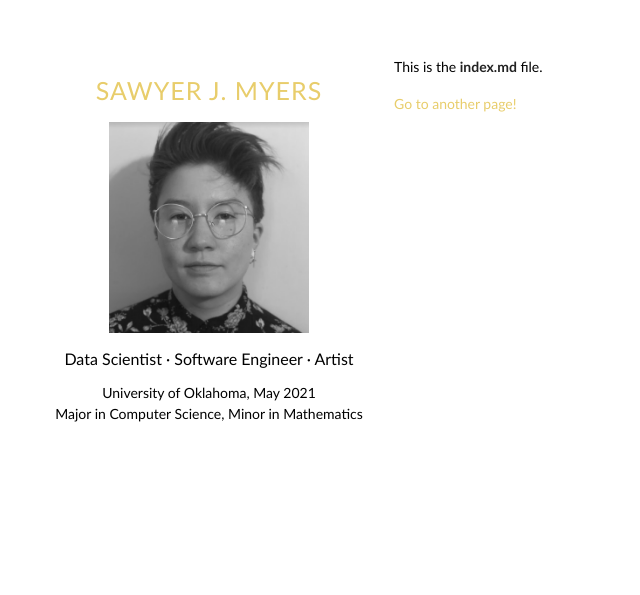
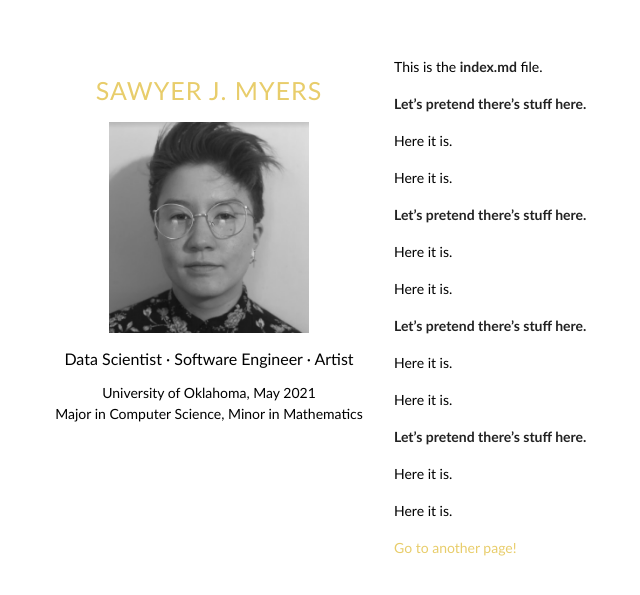
Before and after one commit to myer0432/myer0432.github.io, a Jekyll site: the page built from index.md, in a window 1280 px wide. Shown: the top 595 px of the page, without its empty margins (176-816 px from the left). Built offline with Jekyll 4.4.1, drawn with Linux system fonts in a browser that asks for light colours.

Commit message:
temporary contents

```diff
--- a/index.md
+++ b/index.md
@@ -4,4 +4,28 @@ layout: default
 
 This is the **index.md** file.
 
+**Let's pretend there's stuff here.**
+
+Here it is.
+
+Here it is.
+
+**Let's pretend there's stuff here.**
+
+Here it is.
+
+Here it is.
+
+**Let's pretend there's stuff here.**
+
+Here it is.
+
+Here it is.
+
+**Let's pretend there's stuff here.**
+
+Here it is.
+
+Here it is.
+
 [Go to another page!](./another-page.html)
```
